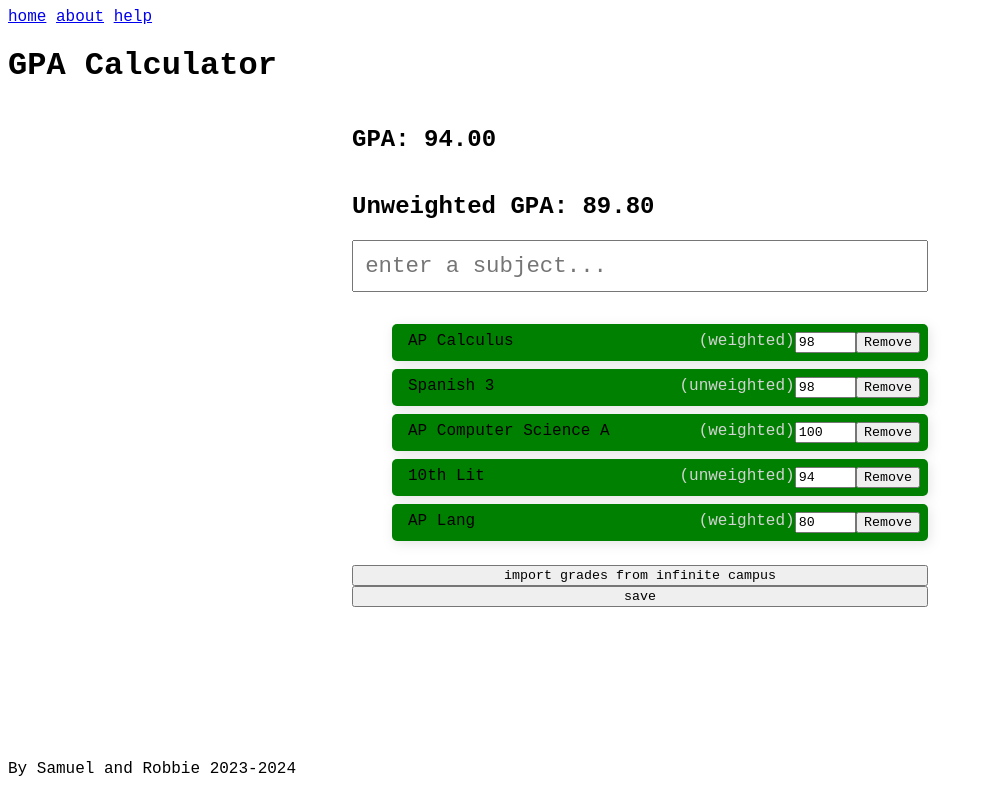
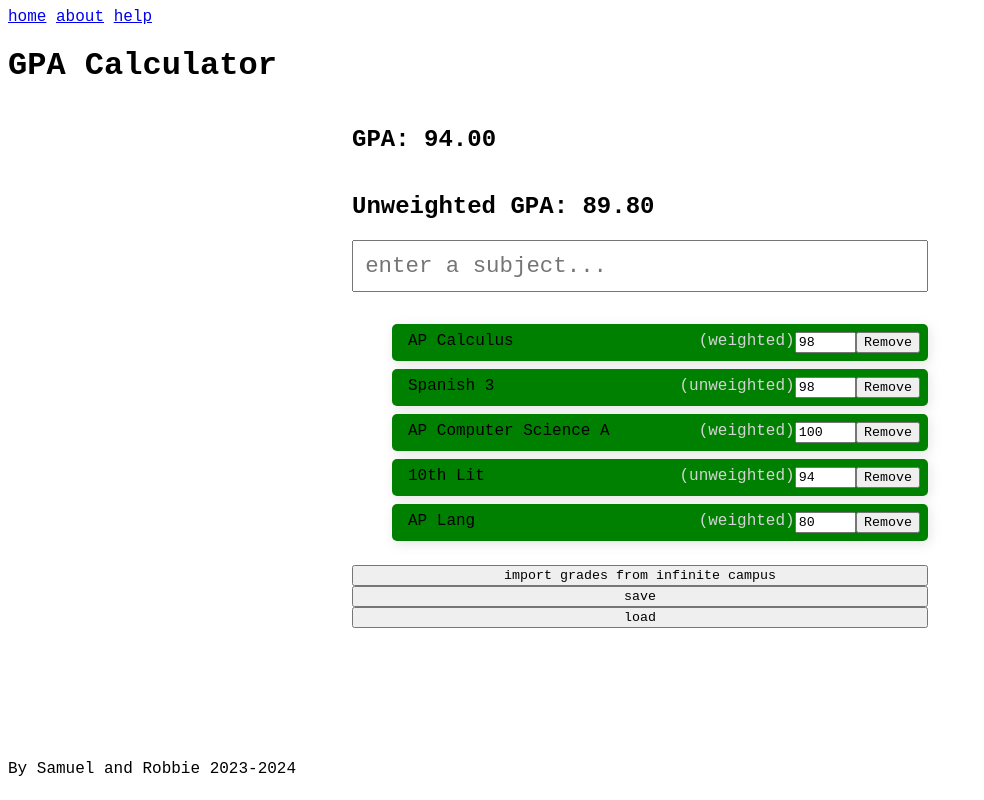
Before and after one commit to dosu0/gpa-calculator, a SvelteKit app: page / in a window 1280 px wide. Shown: the whole page, without its empty margins (0-984 px from the left). Built offline with nearby package versions, Linux system fonts and the light colour scheme.

Commit message:
Implement save and load buttons

```diff
--- a/src/routes/+page.svelte
+++ b/src/routes/+page.svelte
@@ -43,18 +43,29 @@
         // clear the textbox
         textBox.value = "";
     }
+
+    function save() {
+        localStorage.setItem('subjects', JSON.stringify($subjects));
+    }
+
+    function load() {
+         const loaded = JSON.parse(localStorage.getItem('subjects'));
+        console.log(loaded);
+        subjects.set(loaded);
+    }
 </script>
 
 <div class="board">
+    <!-- round GPAs to two decimal places -->
     <h2>GPA: {$weightedGPA.toFixed(2)}</h2>
     <h2>Unweighted GPA: {$unweightedGPA.toFixed(2)}</h2>
-    <input placeholder="enter a subject..." type="text"
-        on:keydown={handleKeydown} />
+    <input placeholder="enter a subject..." type="text" on:keydown={handleKeydown} />
 
     <SubjectList {subjects} />
 
     <button>import grades from infinite campus</button>
-    <button>save</button>
+    <button on:click={save}>save</button>
+    <button on:click={load}>load</button>
 </div>
 
 <style>
```
